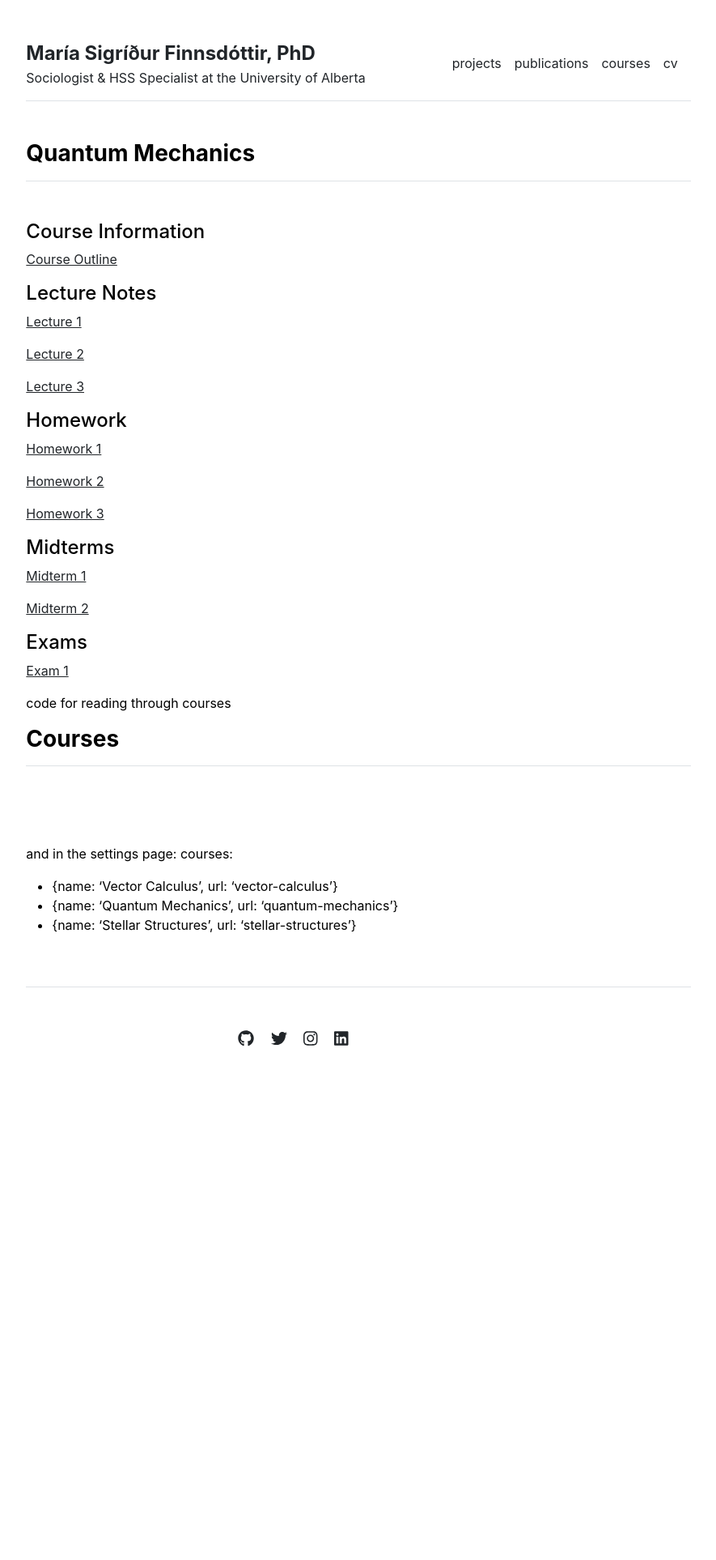
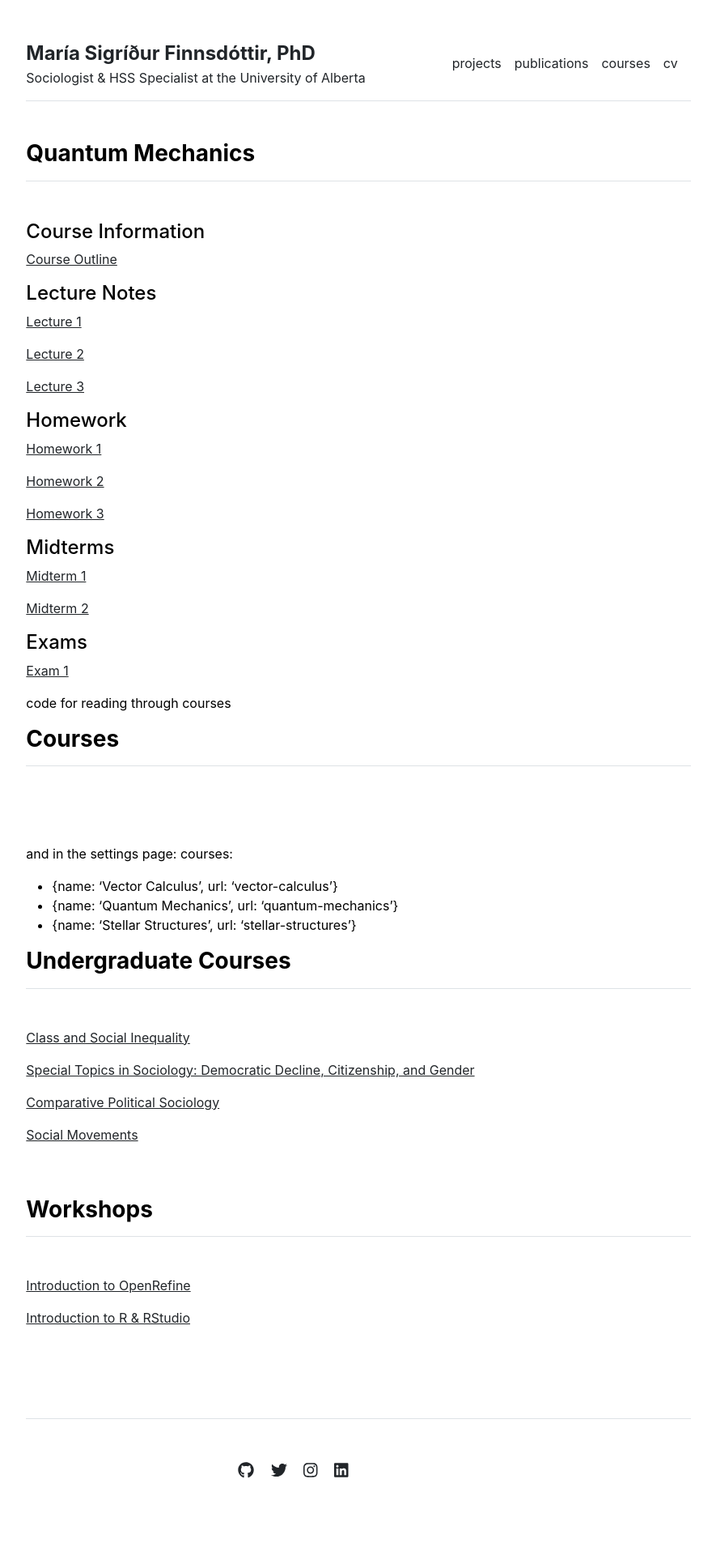
Before and after one commit to finnsdottir/finnsdottir.github.io, a Jekyll site: the page built from courses/quantum-mechanics.md, in a window 1280 px wide. Shown: the whole page at 81% size, without its empty margins (197-1082 px from the left). Built offline with Jekyll 4.4.1, drawn with Linux system fonts in a browser that asks for light colours; before the commit the page ends 1393 px from its top, so only the background shows below that.

Commit message:
updating courses page

```diff
--- a/courses/quantum-mechanics.md
+++ b/courses/quantum-mechanics.md
@@ -49,3 +49,21 @@ courses:
 - {name: 'Vector Calculus', url: 'vector-calculus'}
 - {name: 'Quantum Mechanics', url: 'quantum-mechanics'}
 - {name: 'Stellar Structures', url: 'stellar-structures'}
+
+<div class="row g-5 mb-5">
+  <div>
+    <h3 class="fw-bold border-bottom pb-3 mb-5">Undergraduate Courses</h3>
+      <p><a href="./courses/syllabi/SOCI215_syllabus.pdf">Class and Social Inequality</a></p>
+      <p><a href="./courses/syllabi/SOCI438_syllabus.pdf">Special Topics in Sociology: Democratic Decline, Citizenship, and Gender</a></p>
+      <p><a href="./courses/syllabi/SOC340H1S_syllabus.pdf">Comparative Political Sociology</a></p>
+      <p><a href="./courses/syllabi/SOC360H1S_syllabus.pdf">Social Movements</a></p>
+    </div>
+</div>
+
+<div class="row g-5 mb-5">
+  <div>
+    <h3 class="fw-bold border-bottom pb-3 mb-5">Workshops</h3>
+      <p><a href="https://finnsdottir.github.io/openrefine_fall2025/">Introduction to OpenRefine</a></p>
+      <p><a href="https://finnsdottir.github.io/intro_r_fall2025/">Introduction to R & RStudio</a></p>
+  </div>
+</div>
```
Also changed, not shown: _layouts/courses.html (+0 -18 lines), courses.md (+12 -0 lines), 1 other file.
